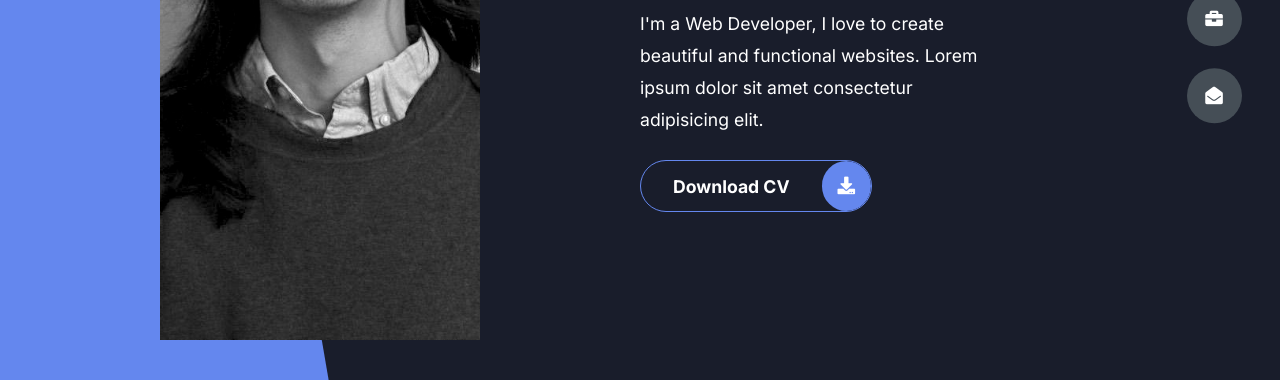
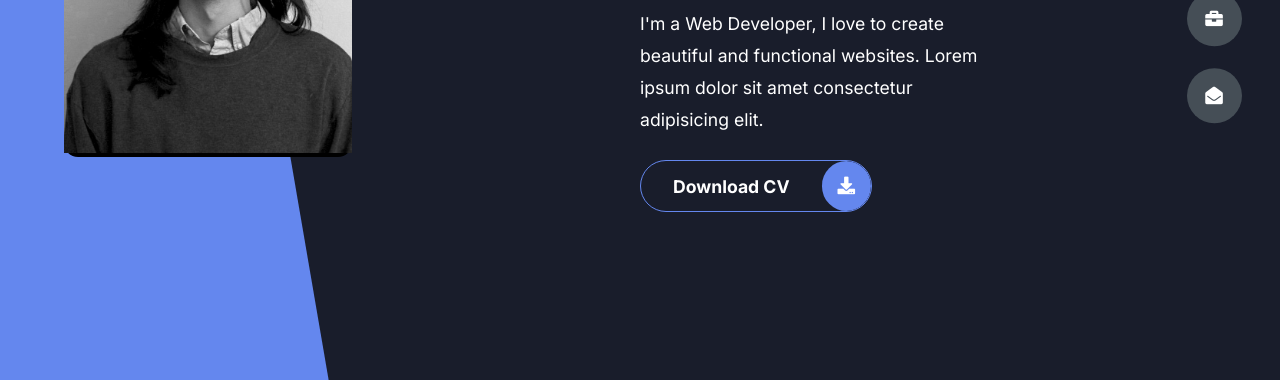
Before and after one commit to o2-os/personal_portfolio, a plain HTML site: page index.html in a window 1280 px wide. Shown: the part 420-800 px from the top of the page. Drawn offline with Linux system fonts and the light colour scheme.

Commit message:
adjustments to image styling

```diff
--- a/styles/_media.scss
+++ b/styles/_media.scss
@@ -3,11 +3,7 @@
         padding: 0 !important;
 
     }
-    .header-content .left-header .image{
-        margin: 0 auto;
-        width: 50%;
-        height: 90%;
-    }
+
     .section{
         padding: 7rem 11rem;
     }
@@ -40,6 +36,7 @@
             padding-top: 2.5rem;
         }
     }
+
     .portfolios{
         grid-template-columns: 1fr 1fr;
     }
@@ -62,6 +59,11 @@
     }
     header{
         padding: 0;
+    }
+    .header-content .left-header .image{
+        margin: 0 auto;
+        width: 50%;
+        height: 90%;
     }
     header .right-header{
         padding: 0 !important;
--- a/styles/styles.scss
+++ b/styles/styles.scss
@@ -212,7 +212,7 @@ section{
         .image{
             border-radius: var(--br-sm-2);
             width: 45%;
-            height: 35%;
+            // height: 35%;
             margin-left: 4rem;
             background: var(--color-black);
             transition: all .4s ease-in-out;
```
Also changed, not shown: styles/styles.css, 1 other file.
